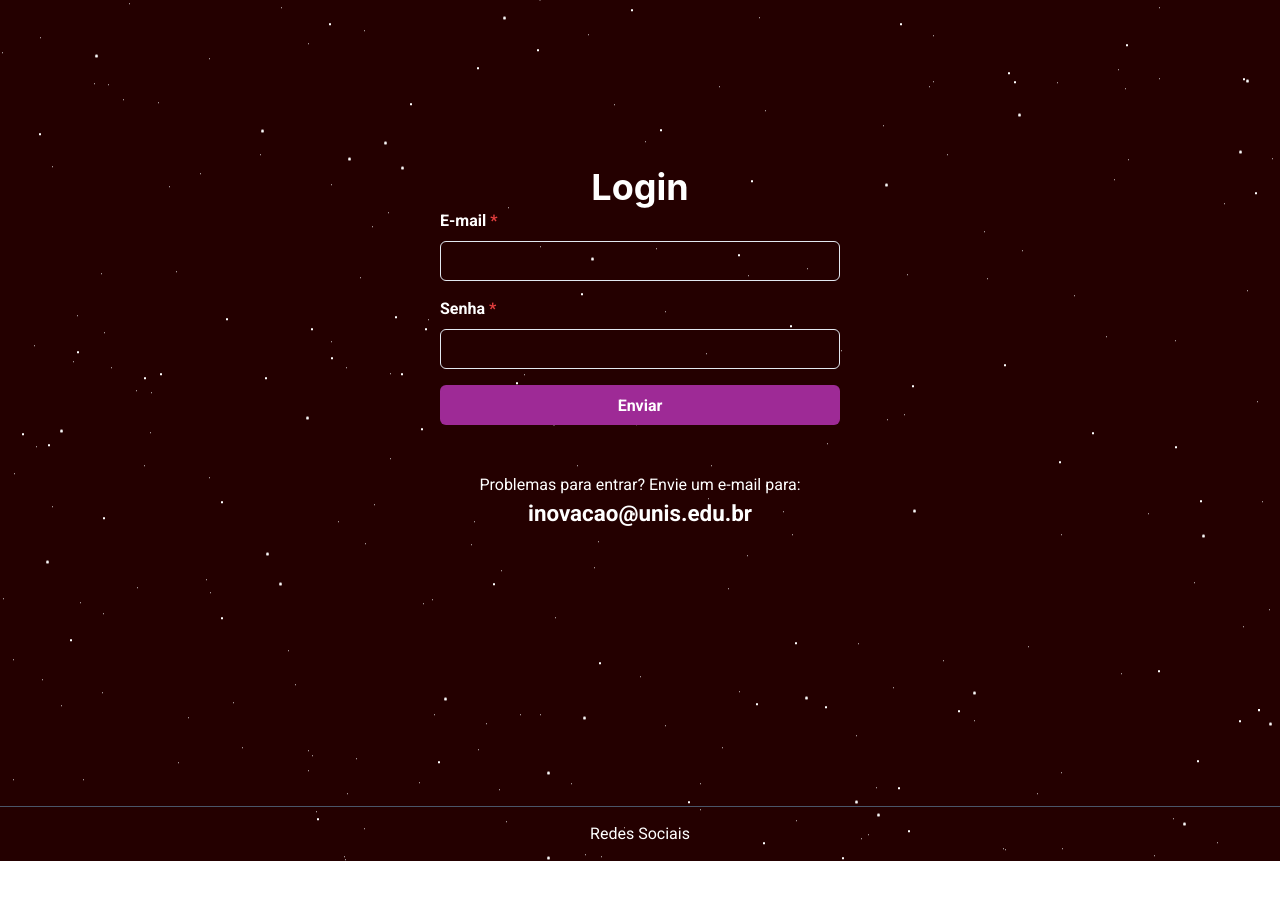
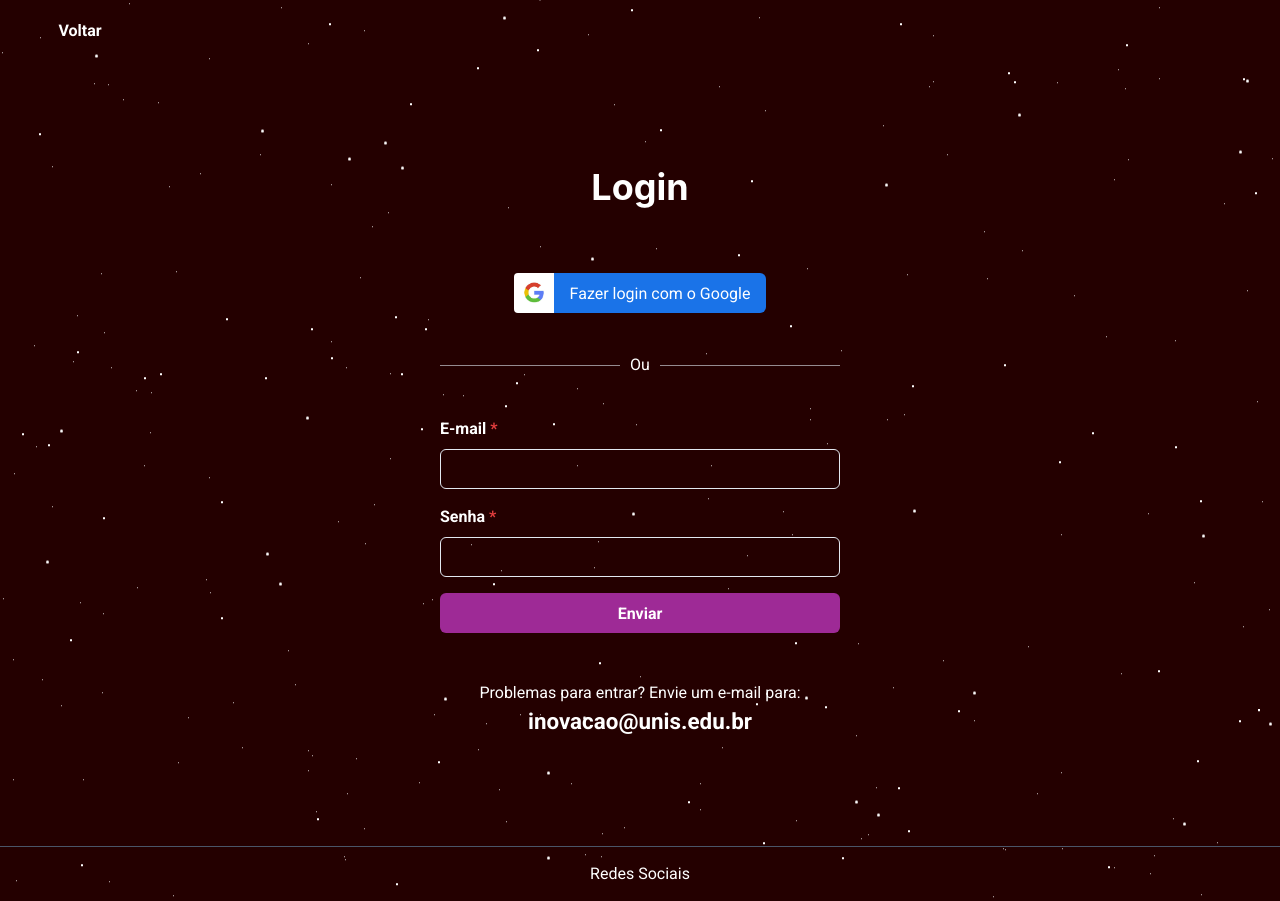
Before and after one commit to Inovacao-Unis/inova-frontend-old, a Next.js app: page /login in a window 1280 px wide. Before the commit the page ends 861 px from the top, so only its background shows below. Built offline with nearby package versions, Linux system fonts and the light colour scheme; no server answers.

Commit message:
btn google

```diff
--- a/pages/login.js
+++ b/pages/login.js
@@ -5,6 +5,7 @@ import { useAuth } from '@contexts/AuthContext';
 import Layout from '@components/Layout';
 import {
   Box,
+  Flex,
   Text,
   Input,
   FormControl,
@@ -14,6 +15,8 @@ import {
   CircularProgress,
   useToast,
   Link,
+  Image,
+  Divider,
 } from '@chakra-ui/react';
 import firebase from '@lib/firebase';
 import firebaseErrors from '@utils/firebaseErrors';
@@ -50,6 +53,20 @@ export default function Login() {
     return check();
   }, []);
 
+  const signinGoogle = async () => {
+    try {
+      setLoading(true);
+      await firebase
+        .auth()
+        .signInWithPopup(new firebase.auth.GoogleAuthProvider())
+        .then(() => {
+          window.location.href = '/minha-conta';
+        });
+    } finally {
+      setLoading(false);
+    }
+  };
+
   const handleSubmit = async (event) => {
     event.preventDefault();
 
@@ -77,10 +94,44 @@ export default function Login() {
 
   return (
     <Layout noHeader>
-      <Box w={400} mx="auto" minH="100vh" pt="20vh" zIndex="888">
+      <Button
+        pt="10px"
+        bg="none"
+        _hover={{ bg: 'none' }}
+        w="100px"
+        ml="30px"
+        onClick={() => Router.push('/')}
+      >
+        Voltar
+      </Button>
+      <Box w={400} mx="auto" minH="100vh" pt="15vh" zIndex="888">
         <Heading textAlign="center" as="h2">
           Login
         </Heading>
+        <Flex justify="center" pt="8vh">
+          <Button
+            bg="#1a73e8"
+            _hover={{ bg: '1a73e8' }}
+            fontWeight="400"
+            pl="0"
+            onClick={signinGoogle}
+          >
+            <Image
+              src="/images/google.jpg"
+              width="40px"
+              borderTopLeftRadius="4px"
+              borderBottomLeftRadius="4px"
+              alt="Logo Google"
+              mr="var(--chakra-space-4)"
+            />
+            Fazer login com o Google
+          </Button>
+        </Flex>
+        <Flex align="center" py="5vh">
+          <Divider />
+          <Text px="10px">Ou</Text>
+          <Divider />
+        </Flex>
         <form onSubmit={(e) => handleSubmit(e)} width="100%">
           <FormControl isRequired id="email">
             <FormLabel>E-mail</FormLabel>
```
Also changed, not shown: pages/index.js (+11 -1 lines), public/images/google.jpg (added), 1 other file (tests, documents, lock files or other folders).
